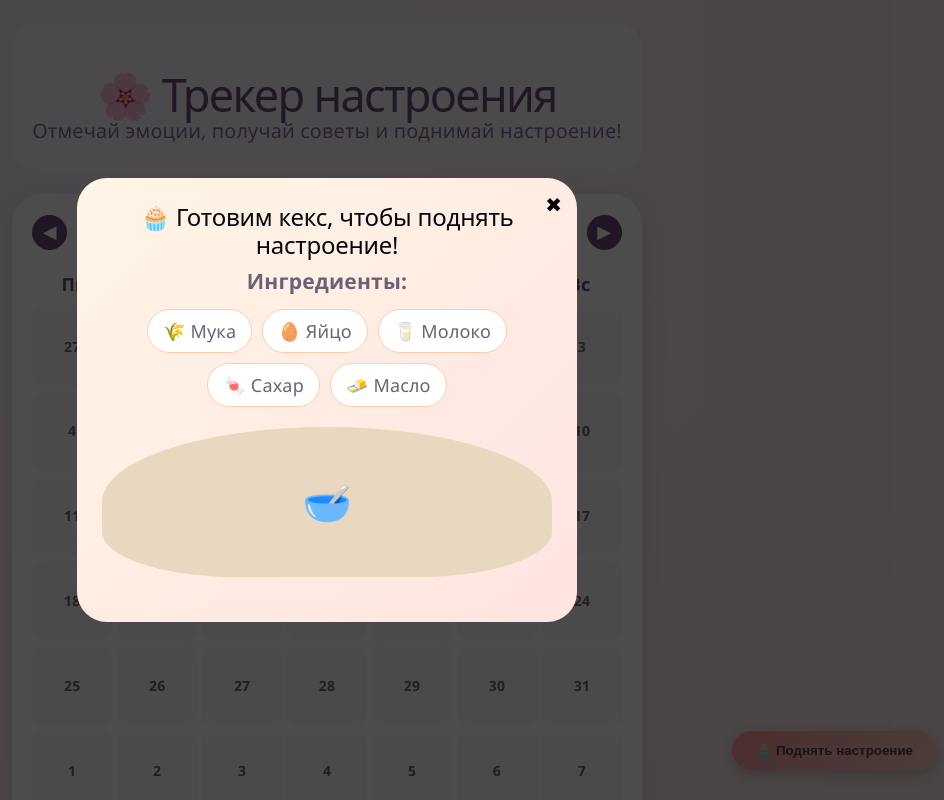
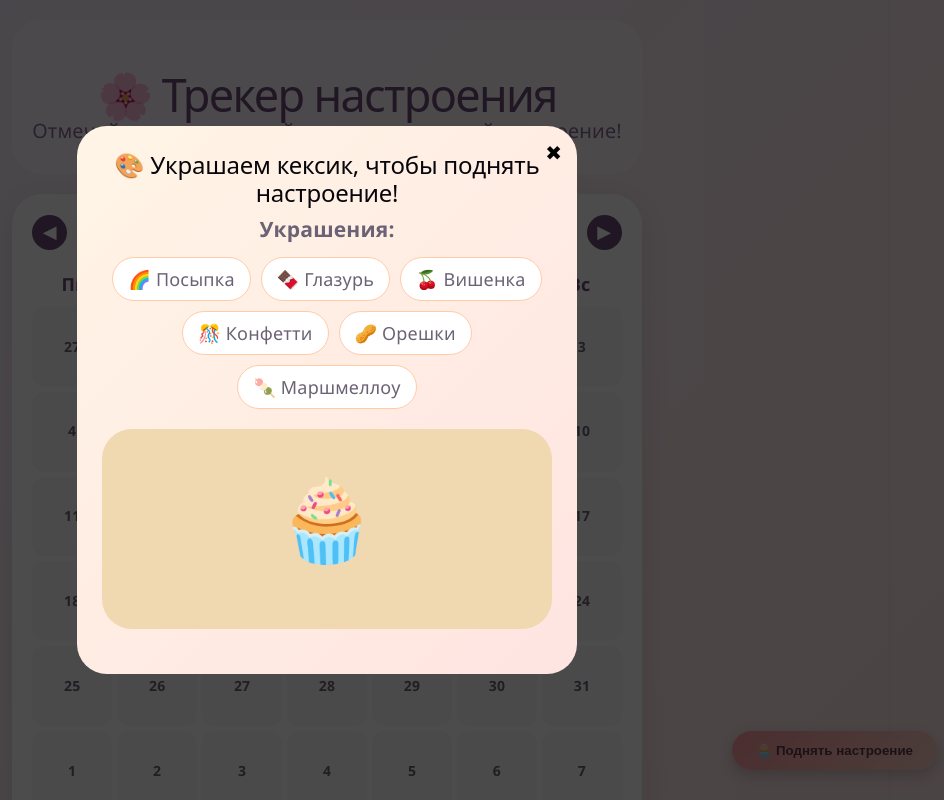
Before and after one commit to nastuxa52-glitch/pract1, a Vue app in the folder practica1/: page / in a window 1280 px wide. Both pictures are taken after a click on the button "🧁 Поднять настроение". Shown: the top 800 px of the page, without its empty margins (313-1257 px from the left). Built offline with nearby package versions, Linux system fonts and the light colour scheme.

Commit message:
редактирование элементов игры

```diff
--- a/practica1/src/components/MiniGame.vue
+++ b/practica1/src/components/MiniGame.vue
@@ -2,43 +2,39 @@
   <div class="game-overlay" @click.self="$emit('close')">
     <div class="game-modal">
       <button class="close-game" @click="$emit('close')">✖</button>
-      <h2>🧁 Готовим кекс, чтобы поднять настроение!</h2>
+      <h2>🎨 Украшаем кексик, чтобы поднять настроение!</h2>
 
       <div class="game-content">
-        <div class="ingredients">
-          <h3>Ингредиенты:</h3>
-          <div class="ingredients-list">
+        <div class="decorations">
+          <h3>Украшения:</h3>
+          <div class="decorations-list">
             <div
-              v-for="ing in ingredients"
-              :key="ing.name"
-              class="ingredient"
-              :class="{ used: ing.used }"
-              @click="useIngredient(ing)"
+              v-for="dec in decorations"
+              :key="dec.name"
+              class="decoration"
+              :class="{ used: dec.used }"
+              @click="useDecoration(dec)"
             >
-              {{ ing.emoji }} {{ ing.name }}
+              {{ dec.emoji }} {{ dec.name }}
             </div>
           </div>
         </div>
 
-        <div class="bowl" :class="{ mixing: isMixing }">
-          <div class="bowl-content">
-            <span v-if="usedIngredients.length === 0">🥣</span>
-            <span v-else>{{ usedIngredients.map(i => i.emoji).join(' ') }}</span>
+        <div class="cake-base" :class="{ decorating: isDecorating }">
+          <div class="cake-content">
+            <div class="base-cake">🧁</div>
+            <div class="toppings">
+              <span v-for="(dec, index) in usedDecorations" :key="index" class="topping">
+                {{ dec.emoji }}
+              </span>
+            </div>
           </div>
         </div>
 
-        <button
-          v-if="usedIngredients.length === ingredients.length && !cakeReady"
-          @click="bakeCake"
-          class="bake-btn"
-        >
-          🎂 Испечь кекс!
-        </button>
-
-        <div v-if="cakeReady" class="result">
-          <div class="cake">🧁✨ ГОТОВО! ✨🧁</div>
-          <p>Твой кекс поднял настроение на +100%!</p>
-          <button @click="playAgain" class="again-btn">Приготовить ещё</button>
+        <div v-if="allDecorationsUsed" class="result">
+          <div class="cake-finished">🎨✨ ШЕДЕВР! ✨🎨</div>
+          <p>Твой украшенный кекс поднял настроение на +100%!</p>
+          <button @click="playAgain" class="again-btn">Украсить новый кекс</button>
         </div>
       </div>
     </div>
@@ -50,38 +46,48 @@ export default {
   name: 'MiniGame',
   data() {
     return {
-      ingredients: [
-        { name: 'Мука', emoji: '🌾', used: false },
-        { name: 'Яйцо', emoji: '🥚', used: false },
-        { name: 'Молоко', emoji: '🥛', used: false },
-        { name: 'Сахар', emoji: '🍬', used: false },
-        { name: 'Масло', emoji: '🧈', used: false }
+      decorations: [
+        { name: 'Посыпка', emoji: '🌈', used: false },
+        { name: 'Глазурь', emoji: '🍫', used: false },
+        { name: 'Вишенка', emoji: '🍒', used: false },
+        { name: 'Конфетти', emoji: '🎊', used: false },
+        { name: 'Орешки', emoji: '🥜', used: false },
+        { name: 'Маршмеллоу', emoji: '🍡', used: false }
       ],
-      usedIngredients: [],
-      isMixing: false,
-      cakeReady: false
+      usedDecorations: [],
+      isDecorating: false,
+      cakeFinished: false
+    }
+  },
+  computed: {
+    allDecorationsUsed() {
+      return this.decorations.length > 0 &&
+             this.decorations.every(dec => dec.used === true)
     }
   },
   methods: {
-    useIngredient(ing) {
-      if (!ing.used && !this.cakeReady) {
-        ing.used = true
-        this.usedIngredients.push(ing)
-        this.isMixing = true
-        setTimeout(() => { this.isMixing = false }, 300)
+    useDecoration(dec) {
+      if (!dec.used && !this.allDecorationsUsed) {
+        dec.used = true
+        this.usedDecorations.push(dec)
+        this.isDecorating = true
+
+        setTimeout(() => {
+          this.isDecorating = false
+        }, 200)
+
+        // Магия украшательства 😊
+        setTimeout(() => {
+          if (this.allDecorationsUsed) {
+            this.cakeFinished = true
+          }
+        }, 300)
       }
     },
-    bakeCake() {
-      this.isMixing = true
-      setTimeout(() => {
-        this.isMixing = false
-        this.cakeReady = true
-      }, 1000)
-    },
     playAgain() {
-      this.ingredients.forEach(i => i.used = false)
-      this.usedIngredients = []
-      this.cakeReady = false
+      this.decorations.forEach(d => d.used = false)
+      this.usedDecorations = []
+      this.cakeFinished = false
     }
   }
 }
@@ -121,7 +127,7 @@ export default {
   cursor: pointer;
 }
 
-.ingredients-list {
+.decorations-list {
   display: flex;
   flex-wrap: wrap;
   justify-content: center;
@@ -129,7 +135,7 @@ export default {
   margin: 15px 0;
 }
 
-.ingredient {
+.decoration {
   background: #fff;
   padding: 8px 15px;
   border-radius: 25px;
@@ -138,43 +144,71 @@ export default {
   border: 1px solid #ffccaa;
 }
 
-.ingredient:hover {
+.decoration:hover {
   transform: scale(1.05);
   background: #ffe4cc;
 }
 
-.ingredient.used {
+.decoration.used {
   opacity: 0.5;
   text-decoration: line-through;
   cursor: not-allowed;
+  filter: grayscale(0.3);
 }
 
-.bowl {
-  background: #e8d8c0;
-  border-radius: 50% 50% 30% 30%;
-  min-height: 150px;
+.cake-base {
+  background: #f0d8b0;
+  border-radius: 30px;
+  min-height: 200px;
   display: flex;
   align-items: center;
   justify-content: center;
   margin: 20px 0;
-  transition: 0.1s;
+  position: relative;
+  transition:
+
+
+0.1s;
 }
 
-.bowl.mixing {
-  animation: shake 0.3s ease-in-out;
+.cake-base.decorating {
+  animation: bounce 0.3s ease;
 }
 
-.bowl-content {
-  font-size: 40px;
+.cake-content {
+  position: relative;
+  text-align: center;
 }
 
-@keyframes shake {
-  0%, 100% { transform: rotate(0deg); }
-  25% { transform: rotate(5deg); }
-  75% { transform: rotate(-5deg); }
+.base-cake {
+  font-size: 80px;
+  display: inline-block;
+  position: relative;
 }
 
-.bake-btn {
+.toppings {
+  position: absolute;
+  top: 20%;
+  left: 50%;
+  transform: translateX(-50%);
+  display: flex;
+  gap: 5px;
+  font-size: 24px;
+  white-space: nowrap;
+  animation: float 1s ease;
+}
+
+@keyframes bounce {
+  0%, 100% { transform: scale(1); }
+  50% { transform: scale(1.05); }
+}
+
+@keyframes float {
+  0% { opacity: 0; transform: translateX(-50%) translateY(20px); }
+  100% { opacity: 1; transform: translateX(-50%) translateY(0); }
+}
+
+.decorate-btn {
   background: #ff8c5a;
   color: white;
   border: none;
@@ -182,16 +216,26 @@ export default {
   border-radius: 30px;
   font-size: 18px;
   cursor: pointer;
+  transition: 0.2s;
+}
+
+.decorate-btn:hover {
+  background: #ff6b3a;
+  transform: scale(1.05);
 }
 
 .result {
   margin-top: 20px;
 }
 
-.cake {
+.cake-finished {
   font-size: 24px;
   font-weight: bold;
   animation: bounce 0.5s ease;
+  background: linear-gradient(45deg, #ff6b3a, #ffd700);
+  -webkit-background-clip: text;
+  background-clip: text;
+  color: transparent;
 }
 
 .again-btn {
@@ -202,5 +246,17 @@ export default {
   border-radius: 25px;
   cursor: pointer;
   margin-top: 15px;
+  transition: 0.2s;
+}
+
+.again-btn:hover {
+  background: #8b5a9a;
+  transform: scale(1.05);
+}
+
+@keyframes shake {
+  0%, 100% { transform: rotate(0deg); }
+  25% { transform: rotate(5deg); }
+  75% { transform: rotate(-5deg); }
 }
 </style>
```
